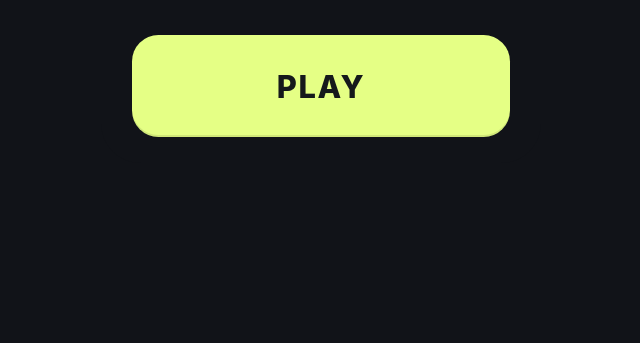
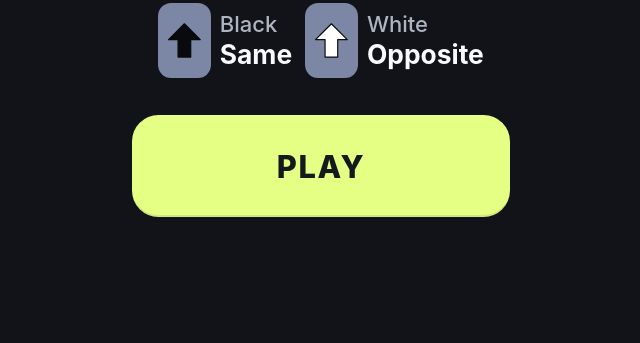
Before and after one commit to RongusTheRat5/Game, a plain HTML site: page index.html in a window 1280 px wide. Shown: the part 457-800 px from the top of the page, without its empty margins (319-959 px from the left). Drawn offline with Linux system fonts and the light colour scheme.

Commit message:
Add files via upload

```diff
--- a/index.html
+++ b/index.html
@@ -18,7 +18,7 @@
     [hidden] { display: none !important; }
     h1, h2, p { margin: 0; }
     #viewport { position: absolute; inset: 0; display: flex; align-items: center; justify-content: center; padding: 0; padding: env(safe-area-inset-top) env(safe-area-inset-right) env(safe-area-inset-bottom) env(safe-area-inset-left); }
-    #game { --unit: 2px; position: relative; width: 100vmin; height: 100vmin; max-width: 440px; max-height: 440px; overflow: hidden; isolation: isolate; border-radius: calc(var(--unit) * 9); background: #111318; }
+    #game { --unit: 2px; position: relative; flex-shrink: 0; width: 100vmin; height: 100vmin; max-width: 440px; max-height: 440px; overflow: hidden; isolation: isolate; transform-origin: center; border-radius: calc(var(--unit) * 9); background: #111318; }
     .screen { position: absolute; inset: 0; text-align: center; }
     .menu { display: flex; flex-direction: column; align-items: center; justify-content: space-between; padding: calc(var(--unit) * 6) calc(var(--unit) * 7); }
     .brand { font-size: calc(var(--unit) * 23); font-weight: 900; line-height: .9; letter-spacing: -.08em; padding-right: .08em; }
@@ -178,19 +178,31 @@
       for (var i = 0; i < labels.length; i++) labels[i].textContent = storageMode === 'memory' ? 'VISIT BEST' : 'BEST';
     }
     function fit() {
-      // Size against the visible viewport as browser controls appear/disappear.
+      // Shortcuts overlays its close control without always reporting a safe inset.
+      // Keep the top fifth clear, with a little breathing room above/below the game.
       var visual = window.visualViewport;
       var width = visual ? visual.width : window.innerWidth;
       var height = visual ? visual.height : window.innerHeight;
       viewport.style.width = width + 'px';
       viewport.style.height = height + 'px';
+      // Clear our previous override before reading the device's native safe area.
+      viewport.style.paddingTop = '';
+      viewport.style.paddingBottom = '';
       var css = window.getComputedStyle(viewport);
+      var top = Math.max(parseFloat(css.paddingTop) || 0, height * .20) + 4;
+      var bottom = Math.max(parseFloat(css.paddingBottom) || 0, 4);
       width -= (parseFloat(css.paddingLeft) || 0) + (parseFloat(css.paddingRight) || 0);
-      height -= (parseFloat(css.paddingTop) || 0) + (parseFloat(css.paddingBottom) || 0);
+      height -= top + bottom;
+      viewport.style.paddingTop = top + 'px';
+      viewport.style.paddingBottom = bottom + 'px';
       var size = Math.max(1, Math.min(width, height, 440));
-      game.style.width = size + 'px';
-      game.style.height = size + 'px';
-      game.style.setProperty('--unit', size / 100 + 'px');
+      // Scale the complete layout below its 156px design minimum so labels and
+      // buttons keep their proportions instead of colliding at smaller sizes.
+      var layoutSize = Math.max(156, size);
+      game.style.width = layoutSize + 'px';
+      game.style.height = layoutSize + 'px';
+      game.style.setProperty('--unit', layoutSize / 100 + 'px');
+      game.style.transform = 'scale(' + size / layoutSize + ')';
     }
     function show(screen) {
       for (var i = 0; i < screens.length; i++) screens[i].hidden = screens[i] !== screen;
@@ -362,7 +374,7 @@
       if (!gesture || gesture.id !== id || gesture.round !== round || state !== 'playing') return;
       var dx = x - gesture.x, dy = y - gesture.y;
       var ax = Math.abs(dx), ay = Math.abs(dy);
-      var threshold = Math.max(12, Math.min(28, game.clientWidth * .09));
+      var threshold = Math.max(12, Math.min(28, game.getBoundingClientRect().width * .09));
       // Resolve on movement, without waiting for finger-up. Ignore taps/ambiguous diagonals.
       if (Math.max(ax, ay) >= threshold && Math.max(ax, ay) >= Math.min(ax, ay) * 1.2) {
         respond(ax > ay ? (dx > 0 ? 1 : 3) : (dy > 0 ? 2 : 0));
```
